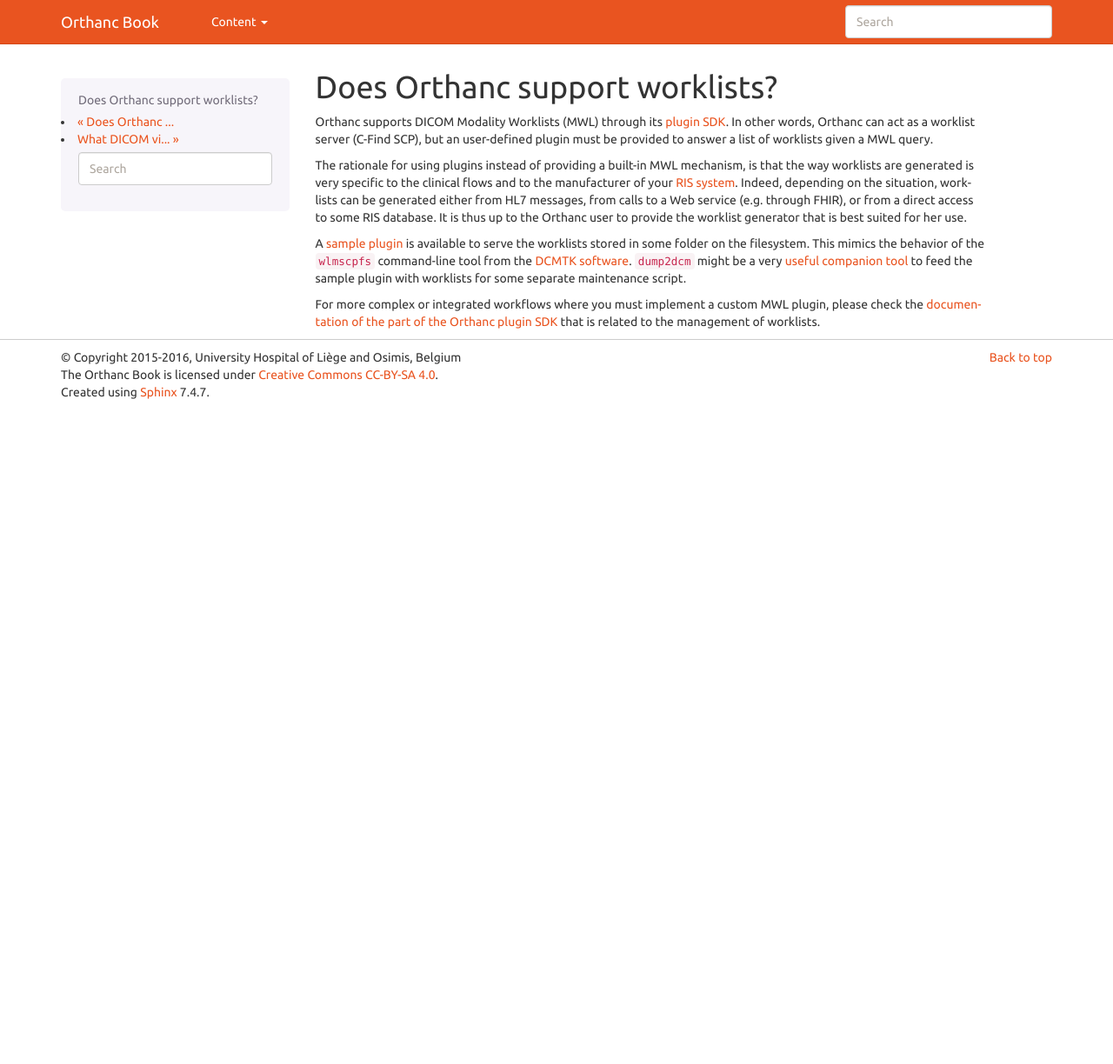
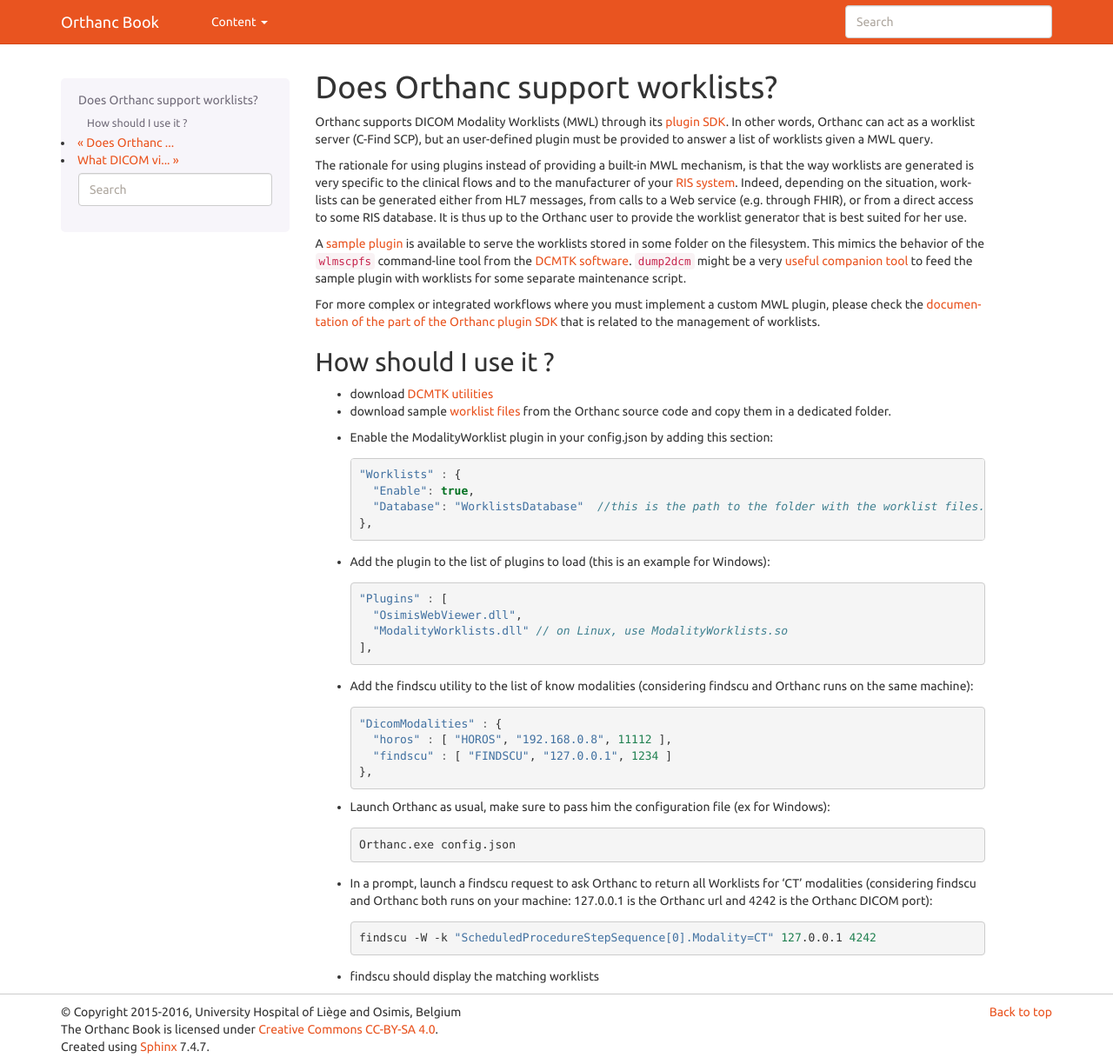
Before and after one commit to orthanc-mirrors/orthanc-book, a Sphinx documentation site: the page built from Sphinx/source/faq/worklist.rst, in a window 1280 px wide and 1224 px high. Shown: the whole window at 87% size. Built offline with Sphinx 7.4.7, drawn with Linux system fonts in a browser that asks for light colours.

Commit message:
how to use the DicomWorklist plugin

```diff
--- a/Sphinx/source/faq/worklist.rst
+++ b/Sphinx/source/faq/worklist.rst
@@ -33,3 +33,45 @@
 Orthanc plugin SDK
 <https://orthanc.chu.ulg.ac.be/sdk/group__Worklists.html>`__ that is
 related to the management of worklists.
+
+
+How should I use it ?
+---------------------
+
+- download `DCMTK utilities <http://dicom.offis.de/download/dcmtk/release/bin/>`__
+- download sample `worklist files <https://bitbucket.org/sjodogne/orthanc/src/default/Plugins/Samples/ModalityWorklists/>`__ from the Orthanc source code and copy them in a dedicated folder.
+
+.. highlight:: javascript
+
+- Enable the ModalityWorklist plugin in your config.json by adding this section::
+
+    "Worklists" : {
+      "Enable": true,
+      "Database": "WorklistsDatabase"  //this is the path to the folder with the worklist files.  Use absolute path !
+    },
+
+- Add the plugin to the list of plugins to load (this is an example for Windows)::
+
+	"Plugins" : [
+	  "OsimisWebViewer.dll",
+	  "ModalityWorklists.dll" // on Linux, use ModalityWorklists.so
+	],
+
+- Add the findscu utility to the list of know modalities (considering findscu and Orthanc runs on the same machine)::
+
+    "DicomModalities" : {
+      "horos" : [ "HOROS", "192.168.0.8", 11112 ],
+      "findscu" : [ "FINDSCU", "127.0.0.1", 1234 ]
+    },
+
+.. highlight:: bash
+
+- Launch Orthanc as usual, make sure to pass him the configuration file (ex for Windows)::
+
+	Orthanc.exe config.json
+
+- In a prompt, launch a findscu request to ask Orthanc to return all Worklists for 'CT' modalities (considering findscu and Orthanc both runs on your machine: 127.0.0.1 is the Orthanc url and 4242 is the Orthanc DICOM port)::
+
+    findscu -W -k "ScheduledProcedureStepSequence[0].Modality=CT" 127.0.0.1 4242
+
+- findscu should display the matching worklists
```
